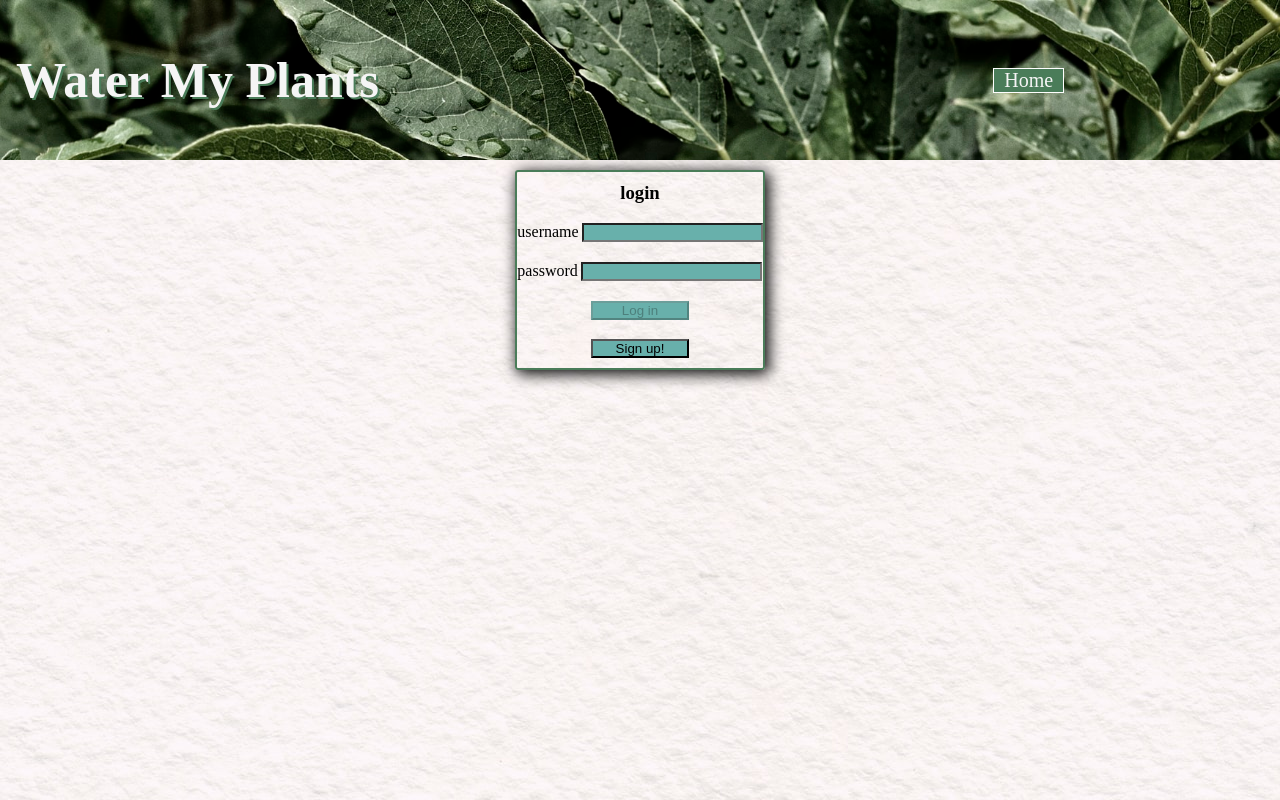
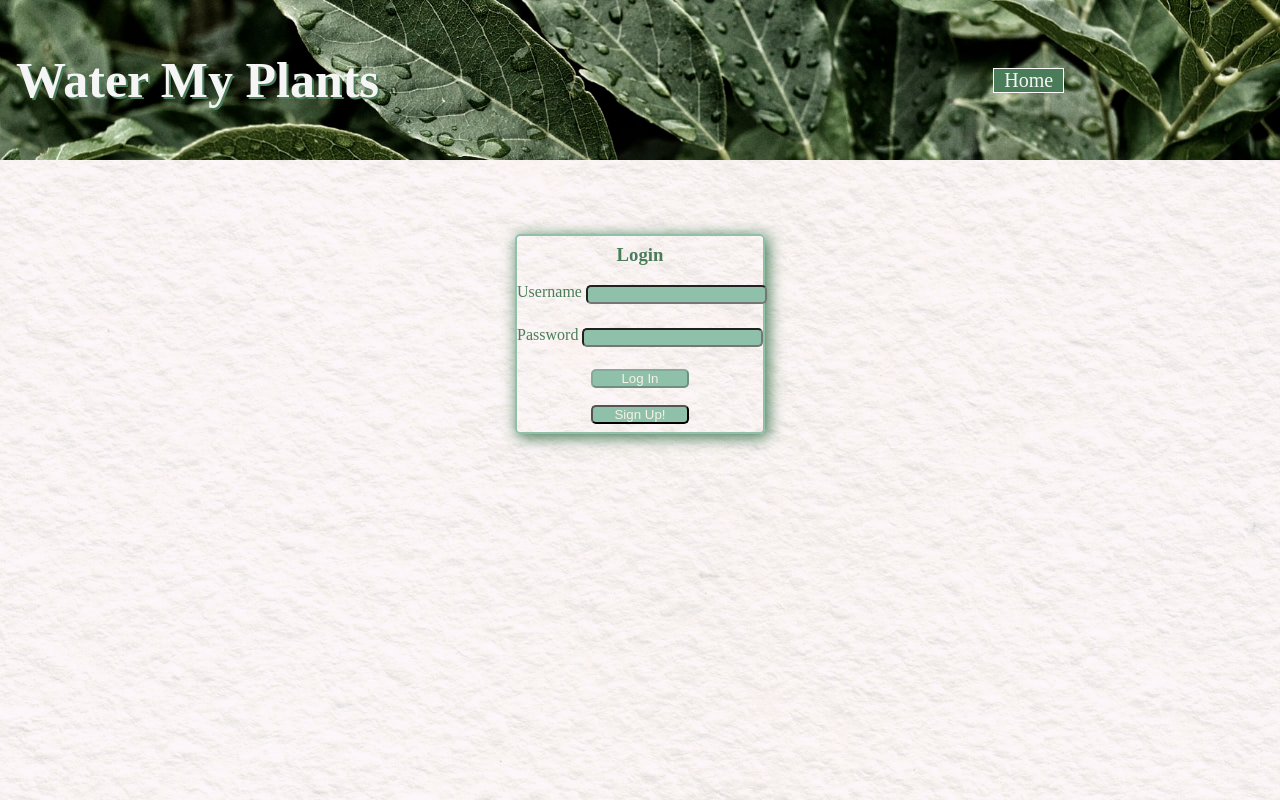
Before and after one commit to ft-water-my-plants-5/front-end, a React (Create React App) app in the folder water-my-plants-app/: page / in a window 1280 px wide. Built offline with nearby package versions, Linux system fonts and the light colour scheme.

Commit message:
did some styling tweaks to the login-signup

```diff
--- a/water-my-plants-app/src/components/Navbar.js
+++ b/water-my-plants-app/src/components/Navbar.js
@@ -21,6 +21,7 @@ const StyledNavLink = styled(NavLink)`
   align-items: center;
   padding: 0 0.5em;
   white-space: nowrap;
+
 
   &.active {
     background-color: ${(props) => props.theme.colors.cambridgeBlue};
--- a/water-my-plants-app/src/components/login-signup.js
+++ b/water-my-plants-app/src/components/login-signup.js
@@ -10,6 +10,7 @@ const LoginStyle = Styled.div`
 	flex-flow: row wrap;
 	justify-content: center;
 	align-items: center;
+  padding: 5%;
 	@media(max-width: 500px){
 
 	}
@@ -17,29 +18,33 @@ const LoginStyle = Styled.div`
 		display: flex;
         flex-direction column;
         justify-content: space-around;
-        border: ${(props) => props.theme.colors.amazon} solid 2.5px;
-        border-radius: 3px;
+        border: ${(props) => props.theme.colors.cambridgeBlue} solid 2.5px;
+        border-radius: 5px;
         box-shadow: 3px 3px 15px 1px;
         margin-top:10px;
         margin-left:10px;
         margin-right:10px;
         height: 200px;
         h3{align-self: center;}
+        color: ${(props) => props.theme.colors.amazon};
         button{
             width: 40%;
             align-self:center;
-            background-color:${(props) => props.theme.colors.greenSheen};
+            background-color:${(props) => props.theme.colors.cambridgeBlue};
+            color: ${(props) => props.theme.colors.eggshell};
+            border-radius: 5px;
         }
 		label{
             display:flex;
             flex-flow:row no-wrap;
 	}
 	input{
-                margin-left:3px;
+                margin: 1% 0 2% 1.5%;
                 justify-content:flex-end;
-                background-color:${(props) => props.theme.colors.greenSheen};
-                color:white;
-                letter-spacing:1px;
+                background-color:${(props) => props.theme.colors.cambridgeBlue};
+                color:eggshell;
+                letter-spacing: 2px;
+                border-radius: 5px;
             }
 }
 
@@ -151,9 +156,9 @@ export default function LoginSignup(props) {
       {!signUpForm && (
 
           <div className="login">
-            <h3>login</h3>
+            <h3>Login</h3>
             <label>
-              {"username "}
+              {"Username "}
               <input
                 type="text"
                 name="username"
@@ -162,7 +167,7 @@ export default function LoginSignup(props) {
               />
             </label>
             <label>
-              {"password"}
+              {"Password"}
               <input
                 type="password"
                 name="password"
@@ -173,39 +178,39 @@ export default function LoginSignup(props) {
 
             {/*todo: setup validation*/}
             {/*todo: loginbtn routes to homepage*/}
-            <button disabled={loginDisable} onClick={login}>Log in</button>
+            <button disabled={loginDisable} onClick={login}>Log In</button>
 			<button
             onClick={() => {
               setSignUpForm(true);
             }}
           >
-            Sign up!
+            Sign Up!
           </button>
           </div>
       )}
       {signUpForm && (
         <div className="signup">
-          <h3>signup</h3>
+          <h3>Sign Up</h3>
           <label>
-            {"username "}
+            {"Username "}
             <input
               type="text"
-              name="username"
+              name="Username"
               value={signupData.username}
               onChange={onChange}
             />
           </label>
           <label>
-            {"password "}
+            {"Password "}
             <input
-              type="password"
+              type="Password"
               name="password"
               value={signupData.password}
               onChange={onChange}
             />
           </label>
           <label>
-            {"phone number "}
+            {"Telephone"}
             <input
               type="text"
               name="phone_number"
@@ -215,7 +220,7 @@ export default function LoginSignup(props) {
           </label>
           <button
 		  disabled={signupDisable}
-		  onClick={signUp}>sign up</button>
+		  onClick={signUp}>Sign Up</button>
          <button onClick={() => setSignUpForm(false)}>Back to Login</button>
         </div>
       )}
```
